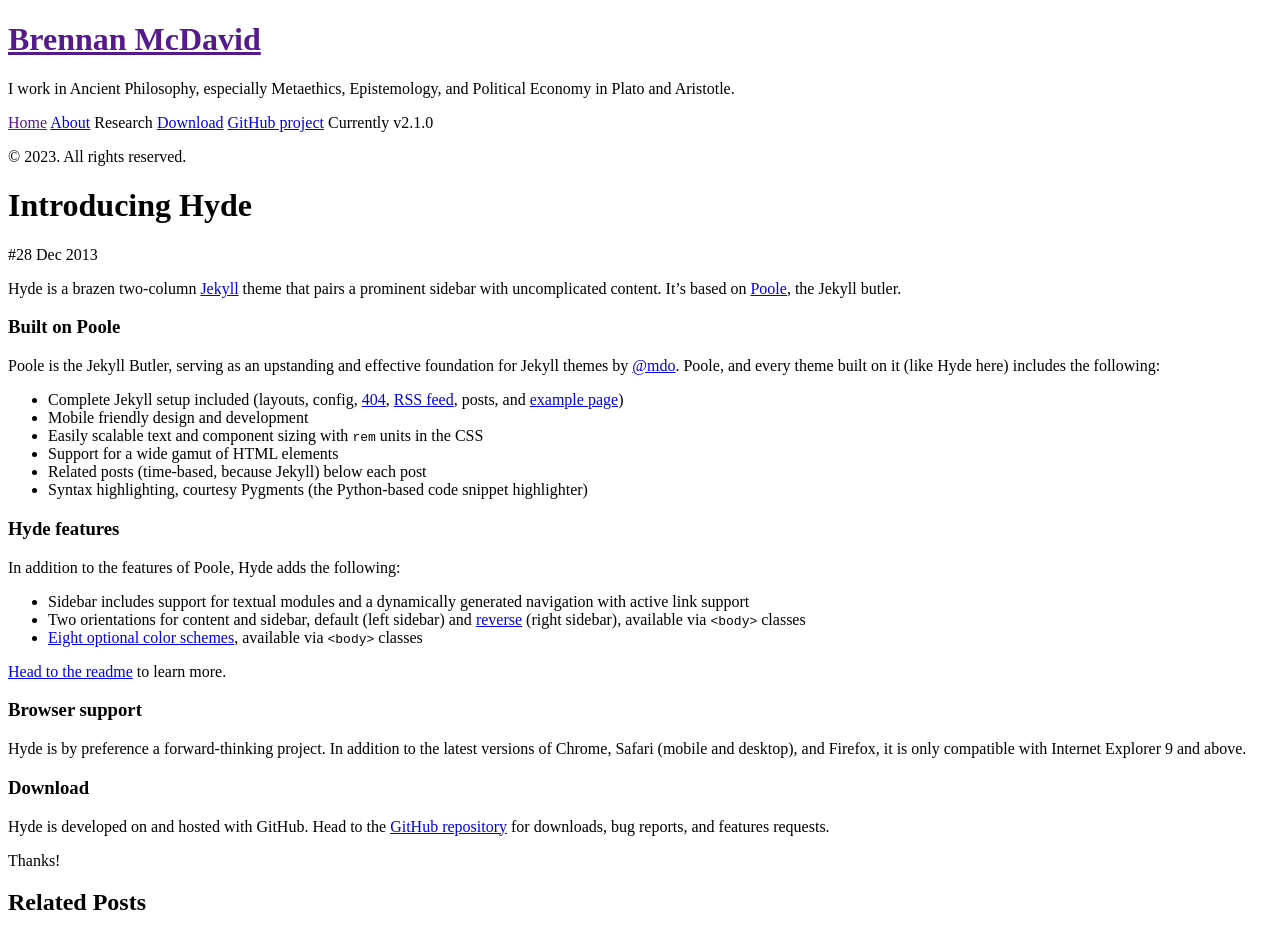
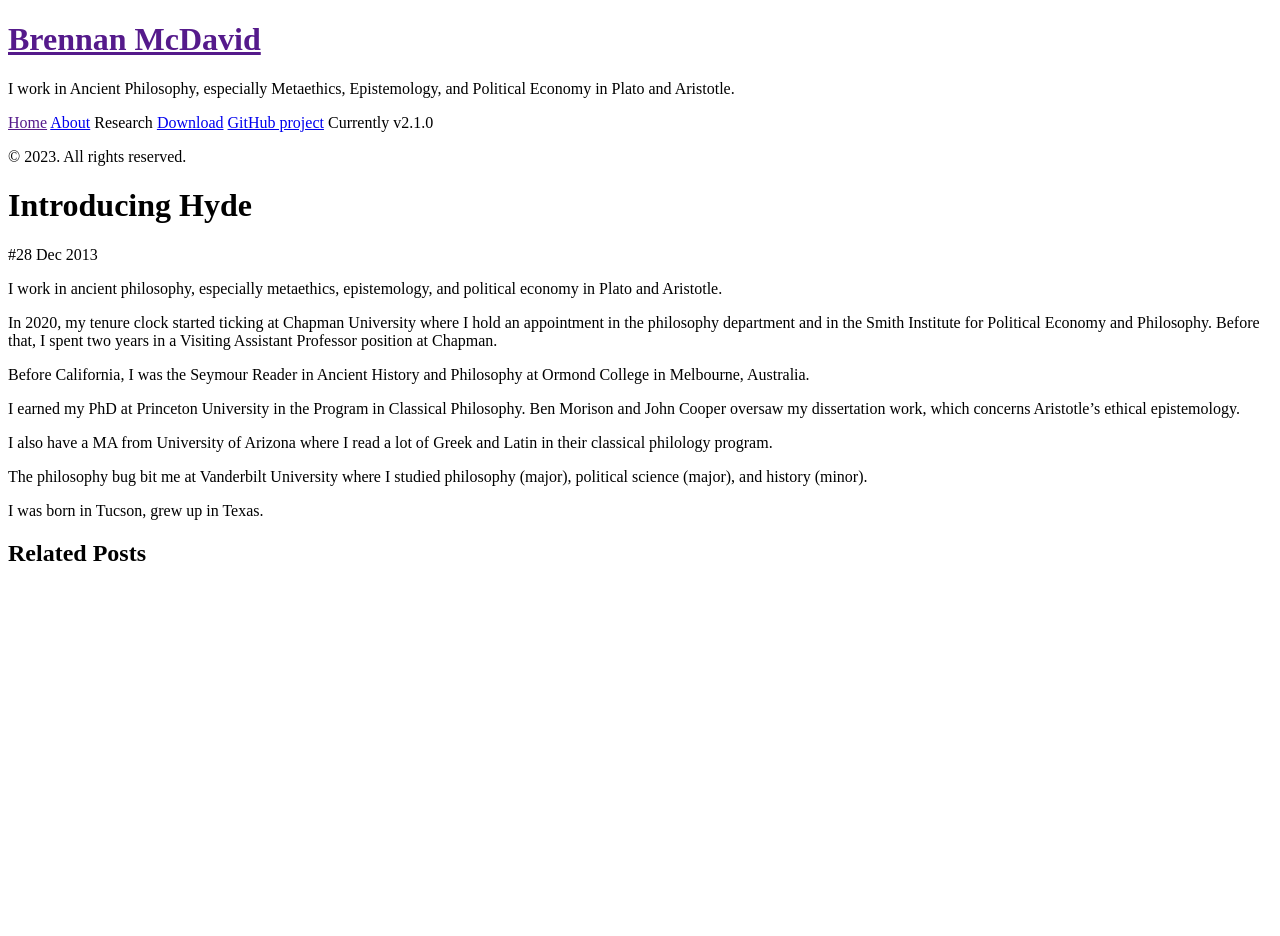
Before and after one commit to bkmcdavid/bkmcdavid.github.io, a Jekyll site: the page built from _posts/2013-12-28-introducing-hyde.md, in a window 1280 px wide. Built offline with Jekyll 4.4.1, drawn with Linux system fonts in a browser that asks for light colours; after the commit the page ends 900 px from its top, so only the background shows below that.

Commit message:
Update 2013-12-28-introducing-hyde.md

```diff
--- a/_posts/2013-12-28-introducing-hyde.md
+++ b/_posts/2013-12-28-introducing-hyde.md
@@ -3,35 +3,16 @@
 title: Introducing Hyde
 ---
 
-Hyde is a brazen two-column [Jekyll](http://jekyllrb.com) theme that pairs a prominent sidebar with uncomplicated content. It's based on [Poole](http://getpoole.com), the Jekyll butler.
+I work in ancient philosophy, especially metaethics, epistemology, and political economy in Plato and Aristotle.
 
-### Built on Poole
+In 2020, my tenure clock started ticking at Chapman University where I hold an appointment in the philosophy department and in the Smith Institute for Political Economy and Philosophy. Before that, I spent two years in a Visiting Assistant Professor position at Chapman.
 
-Poole is the Jekyll Butler, serving as an upstanding and effective foundation for Jekyll themes by [@mdo](https://twitter.com/mdo). Poole, and every theme built on it (like Hyde here) includes the following:
+Before California, I was the Seymour Reader in Ancient History and Philosophy at Ormond College in Melbourne, Australia.
 
-* Complete Jekyll setup included (layouts, config, [404](/404), [RSS feed](/atom.xml), posts, and [example page](/about))
-* Mobile friendly design and development
-* Easily scalable text and component sizing with `rem` units in the CSS
-* Support for a wide gamut of HTML elements
-* Related posts (time-based, because Jekyll) below each post
-* Syntax highlighting, courtesy Pygments (the Python-based code snippet highlighter)
+I earned my PhD at Princeton University in the Program in Classical Philosophy. Ben Morison and John Cooper oversaw my dissertation work, which concerns Aristotle's ethical epistemology.
 
-### Hyde features
+I also have a MA from University of Arizona where I read a lot of Greek and Latin in their classical philology program.
 
-In addition to the features of Poole, Hyde adds the following:
+The philosophy bug bit me at Vanderbilt University where I studied philosophy (major), political science (major), and history (minor).
 
-* Sidebar includes support for textual modules and a dynamically generated navigation with active link support
-* Two orientations for content and sidebar, default (left sidebar) and [reverse](https://github.com/poole/lanyon#reverse-layout) (right sidebar), available via `<body>` classes
-* [Eight optional color schemes](https://github.com/poole/hyde#themes), available via `<body>` classes
-
-[Head to the readme](https://github.com/poole/hyde#readme) to learn more.
-
-### Browser support
-
-Hyde is by preference a forward-thinking project. In addition to the latest versions of Chrome, Safari (mobile and desktop), and Firefox, it is only compatible with Internet Explorer 9 and above.
-
-### Download
-
-Hyde is developed on and hosted with GitHub. Head to the <a href="https://github.com/poole/hyde">GitHub repository</a> for downloads, bug reports, and features requests.
-
-Thanks!
+I was born in Tucson, grew up in Texas.
```
